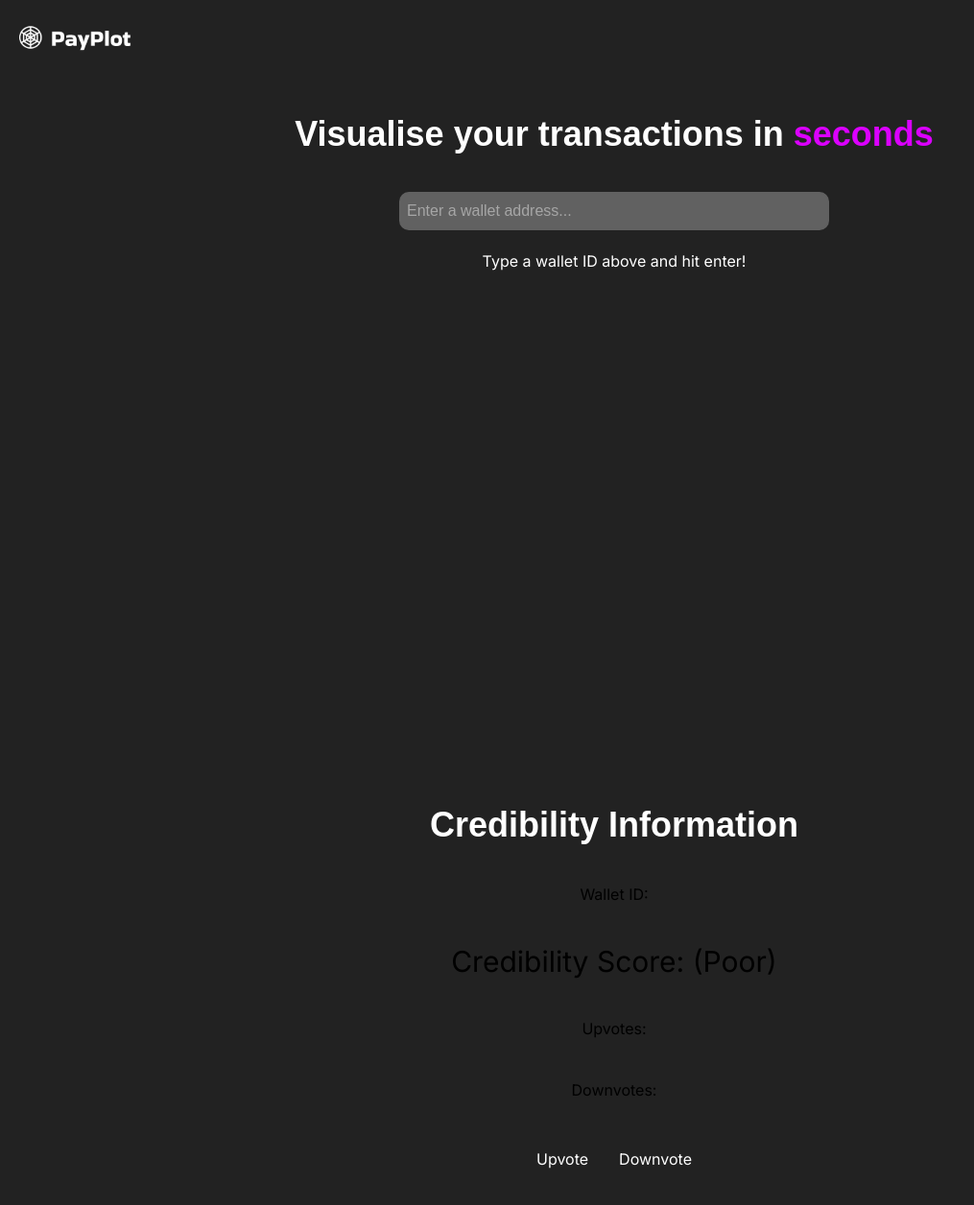
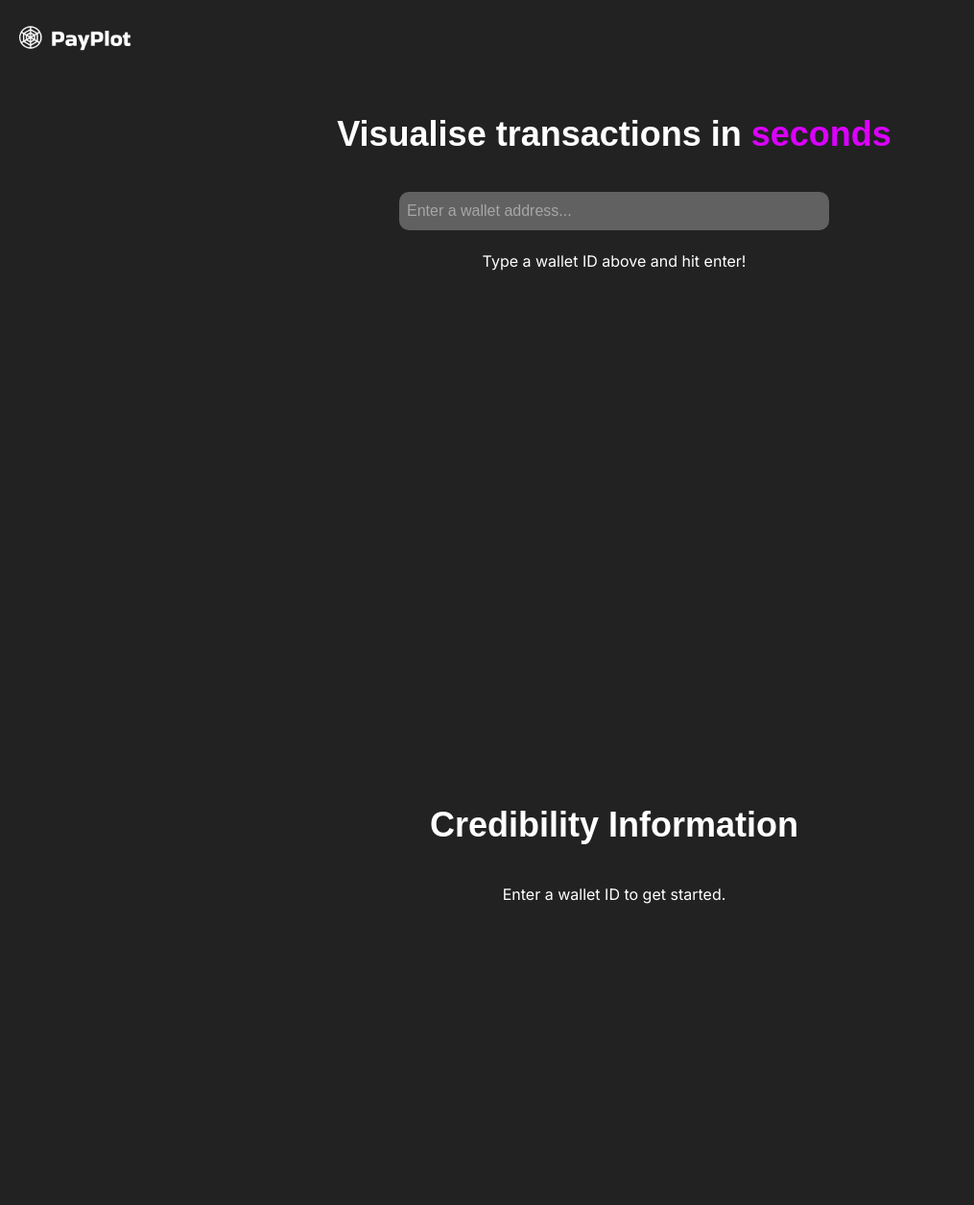
Before and after one commit to hardiv/PayPlot, a Next.js app: page / in a window 1280 px wide. Shown: the top 1256 px of the page at 96% size, without its empty margins (0-1015 px from the left). Built offline with nearby package versions, Linux system fonts and the light colour scheme.

Commit message:
UPdate page, search, credibility

```diff
--- a/src/app/page.tsx
+++ b/src/app/page.tsx
@@ -10,6 +10,8 @@ import Credibility from "./sections/credibility";
 export default function Home() {
   const [scrolled, setScrolled] = useState(false);
   const [walletID, setWalletID] = useState(""); // State for wallet ID
+  const [entered, setEntered] = useState(false); // State for entered
+  const [valid, setValid] = useState(false); // State for valid
 
   useEffect(() => {
     const handleScroll = () => {
@@ -36,8 +38,14 @@ export default function Home() {
         <div className="min-h-screen w-full">
           <NavBar scrolled={scrolled} />
           <div className="flex-grow mt-navbar">
-            <Search setWalletID={setWalletID} />  {/* Pass setWalletID to Search */}
-            <Credibility walletID={walletID} />  {/* Pass walletID to Credibility */}
+            <Search
+              setWalletID={setWalletID}
+              setEntered={setEntered}
+              setValid={setValid}
+              entered={entered}
+              valid={valid}
+            />  {/* Pass setWalletID, setEntered, setValid, entered, valid to Search */}
+            <Credibility walletID={walletID} entered={entered} valid={valid} />  {/* Pass walletID, entered, valid to Credibility */}
           </div>
         </div>
       </body>
--- a/src/app/sections/credibility.tsx
+++ b/src/app/sections/credibility.tsx
@@ -2,9 +2,15 @@ import React from "react";
 
 interface CredibilityProps {
   walletID: string;
+  entered: boolean;
+  valid: boolean;
 }
 
-export default function Credibility({ walletID }: CredibilityProps) {
+export default function Credibility({
+  walletID,
+  entered,
+  valid,
+}: CredibilityProps) {
   const handleUpvote = () => {
     console.log(`Upvoted wallet ID: ${walletID}`);
   };
@@ -19,25 +25,36 @@ export default function Credibility({ walletID }: CredibilityProps) {
         <h1 className="text-4xl text-white mt-10 font-bakbak">
           Credibility Information
         </h1>
+        {entered && valid ? (
+          <>
             <p className="mt-10">Wallet ID: {walletID}</p>
-        {/* Poor | Satisfactory  */}
-        <p className="mt-10 text-3xl">Credibility Score: {walletID} (Poor)</p>
+            <p className="mt-10 text-3xl">
+              Credibility Score: {walletID} (Poor)
+            </p>
             <p className="mt-10">Upvotes: {walletID}</p>
             <p className="mt-10">Downvotes: {walletID}</p>
             <div className="mt-10 flex space-x-4">
               <button
                 onClick={handleUpvote}
-            className="p-2 bg-green-500 text-white rounded-md"
+                className="p-2 bg-[#abbb35] text-white rounded-md"
               >
                 Upvote
               </button>
               <button
                 onClick={handleDownvote}
-            className="p-2 bg-red-500 text-white rounded-md"
+                className="p-2 bg-[#ff2060] text-white rounded-md"
               >
                 Downvote
               </button>
             </div>
+          </>
+        ) : (
+          <p className="mt-10 text-white text-center">
+            {entered
+              ? "Invalid Wallet ID. Try again."
+              : "Enter a wallet ID to get started."}
+          </p>
+        )}
       </div>
     </section>
   );
--- a/src/app/sections/search.tsx
+++ b/src/app/sections/search.tsx
@@ -5,22 +5,24 @@ import { fetchWalletData, WalletData } from "@/backend/walletHistorySubscan";
 
 interface SearchProps {
   setWalletID: (walletID: string) => void;
+  setEntered: (entered: boolean) => void;
+  setValid: (valid: boolean) => void;
+  entered: boolean;
+  valid: boolean;
 }
 
-export default function Search({ setWalletID }: SearchProps) {
+export default function Search({ setWalletID, setEntered, setValid, entered, valid }: SearchProps) {
   const [wallet, setWallet] = useState("0");
   const [inputValue, setInputValue] = useState("");
   const [submittedValue, setSubmittedValue] = useState("");
-  const [entered, setEntered] = useState(false);
-  const [valid, setValid] = useState(false);
   const [isCollapsed, setIsCollapsed] = useState(true);
-  const walletDataDummy : WalletData = {
+  const walletDataDummy: WalletData = {
     transactions: [],
     totalInflow: 5,
     totalOutflow: 3,
     minTimestamp: '',
     maxTimestamp: ''
-  }
+  };
   const [walletData, setWalletData] = useState<WalletData>(walletDataDummy);
 
   const handleSubmit = async (event: FormEvent) => {
@@ -65,7 +67,7 @@ export default function Search({ setWalletID }: SearchProps) {
     <section className="flex flex-col items-center w-full h-huscle-screen bg-background">
       <div className="flex w-full flex-col items-center flex-[2]">
         <h1 className="text-4xl text-white mt-10 font-bakbak">
-          Visualise your transactions in{" "}
+          Visualise transactions in{" "}
           <span className="text-purple">seconds</span>
         </h1>
         <form
```
Lines whose indentation alone changed are shown as unchanged.
